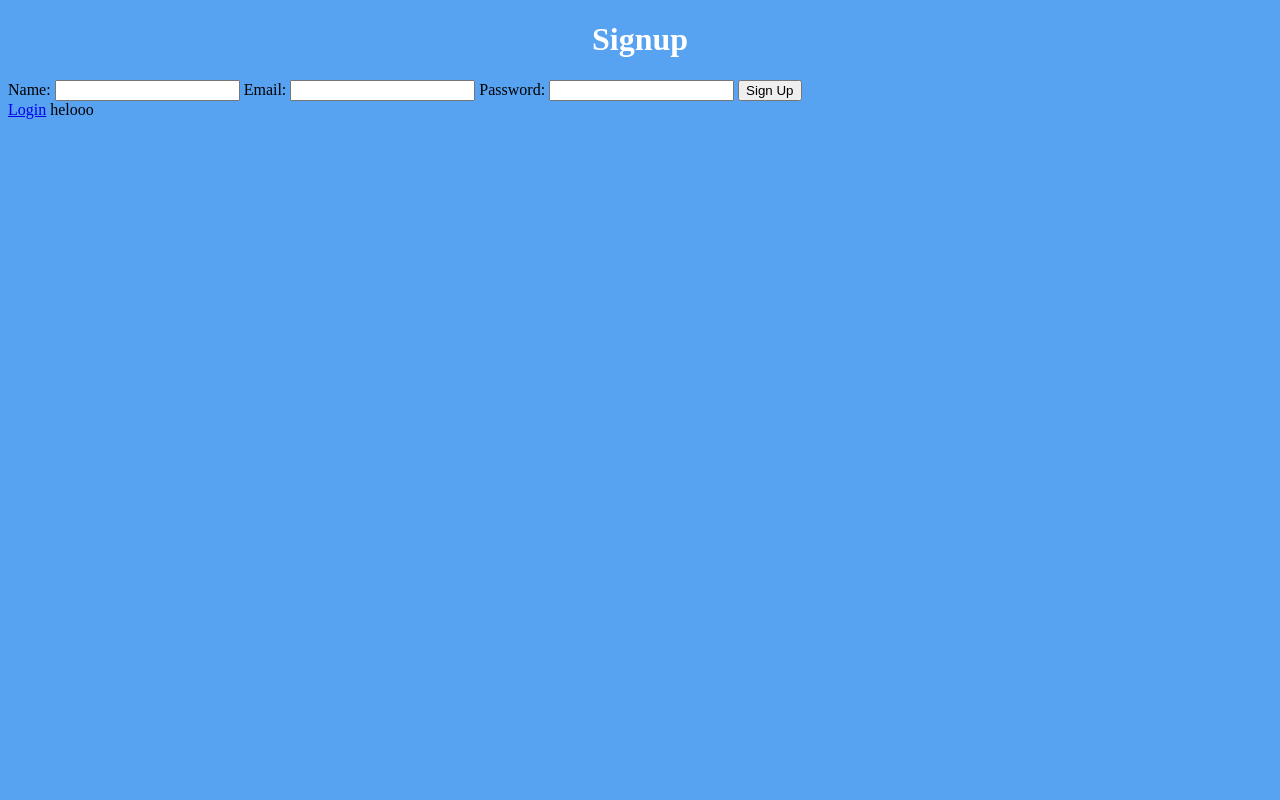
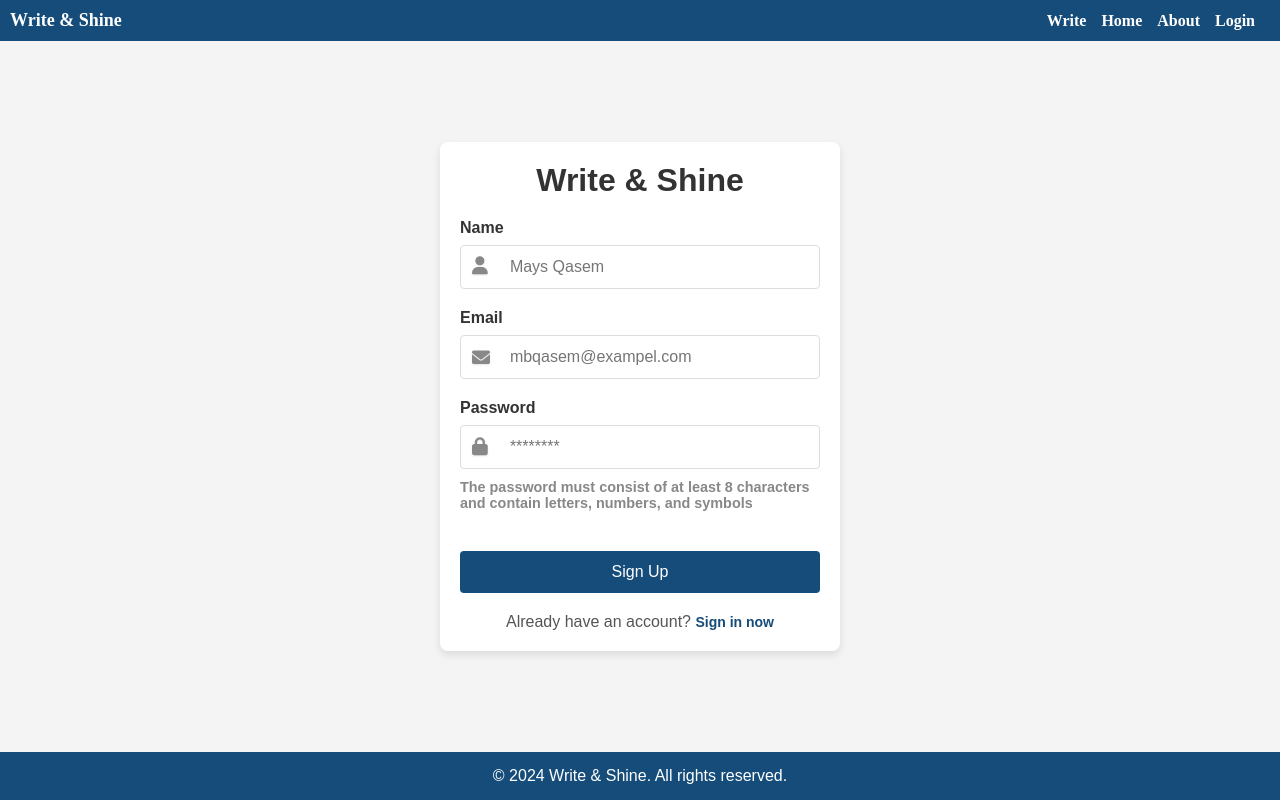
Before and after one commit to Mohamad-Jamal-J/write-and-shine-gsg-mrdt, a Django app: page /accounts/signup in a window 1280 px wide. Run offline with Django 5.2, Linux system fonts and the light colour scheme.

Commit message:
Add login/signup frontend components and integrate with backend

```diff
--- /dev/null
+++ b/accounts/static/css/auth.css
@@ -0,0 +1,213 @@
+/* Reset CSS */
+* {
+    margin: 0;
+    padding: 0;
+    box-sizing: border-box;
+}
+
+/* Body Styling */
+body {
+    font-family: Arial, sans-serif;
+    display: flex;
+    flex-direction: column;
+    min-height: 100vh;
+    background-color: #f4f4f4;
+}
+
+
+/* Main Content Styling */
+.main-container {
+    display: flex;
+    justify-content: center;
+    align-items: center;
+    flex: 1;
+    width: 100%;
+    max-width: 1200px;
+    margin: 20px auto;
+    padding: 20px;
+}
+
+.form-container {
+    background-color: #fff;
+    border-radius: 8px;
+    box-shadow: 0 4px 8px rgba(0, 0, 0, 0.1);
+    padding: 20px;
+    width: 100%;
+    max-width: 400px;
+    margin: auto;
+    /* Center horizontally */
+}
+
+h1 {
+    text-align: center;
+    color: #333;
+    margin-bottom: 20px;
+}
+
+
+
+.input-group {
+    position: relative;
+    margin-bottom: 20px;
+}
+
+.input-group input {
+    width: 100%;
+    padding: 12px 40px;
+    /* Add padding to accommodate icons */
+    border: 1px solid #ddd;
+    border-radius: 4px;
+    font-size: 16px;
+}
+
+
+
+.input-group label {
+    display: block;
+    margin-bottom: 8px;
+    color: #333;
+    font-weight: bold;
+}
+
+.input-group .password-requirements {
+    margin-top: 10px;
+    /* Space above requirements */
+    font-size: 0.9rem;
+    color: #888;
+}
+
+form button {
+    width: 100%;
+    padding: 12px;
+    border: none;
+    border-radius: 4px;
+    background-color: #154c79;
+    color: #fff;
+    font-size: 16px;
+    cursor: pointer;
+    transition: background-color 0.3s ease;
+    margin-top: 20px;
+}
+
+button:hover {
+    background-color: #236398;
+}
+
+
+
+
+.input-group label {
+    display: block;
+    /* Make label a block element */
+    margin-bottom: 8px;
+    /* Space between label and input */
+    color: #333;
+    /* Label color */
+    font-weight: bold;
+    /* Make label bold */
+}
+
+.input-group .password-requirements {
+    margin-top: 10px;
+    /* Add space above the requirements text */
+    font-size: 0.9rem;
+    /* Adjust font size if needed */
+    color: #888;
+    /* Color for the requirements text */
+}
+
+
+
+
+/* Main Content Styling */
+.main-container {
+    display: flex;
+    justify-content: center;
+    align-items: center;
+    flex: 1;
+    width: 100%;
+    max-width: 1200px;
+    margin: 20px auto;
+    padding: 20px;
+}
+
+.form-container {
+    background-color: #fff;
+    border-radius: 8px;
+    box-shadow: 0 4px 8px rgba(0, 0, 0, 0.1);
+    padding: 20px;
+    width: 100%;
+    max-width: 400px;
+    margin: auto;
+    /* Center horizontally */
+}
+
+h1 {
+    text-align: center;
+    color: #333;
+    margin-bottom: 20px;
+}
+
+
+.sign-link {
+    text-align: center;
+    margin-top: 20px;
+    color: #555;
+}
+
+.sign-link a {
+    color: #154c79;
+    /* Light Blue color */
+    text-decoration: none;
+    font-weight: bold;
+    font-size: 14px;
+}
+
+.sign-link a:hover {
+    text-decoration: underline;
+}
+
+.input-group input {
+    width: 100%;
+    padding: 12px 40px;
+    /* Add padding to accommodate icons */
+    border: 1px solid #ddd;
+    border-radius: 4px;
+    font-size: 16px;
+}
+
+.input-group .icon {
+    position: absolute;
+    top: 50%;
+    /* Center vertically */
+    transform: translateY(-100%);
+    /* Center the icon */
+    left: 12px;
+    color: #888;
+    font-size: 18px;
+    text-shadow: 0 1px 2px rgba(0, 0, 0, 0.1);
+}
+
+.icon2 {
+    position: absolute;
+    top: 55%;
+    /* Center vertically */
+    transform: translateY(-2%);
+    /* Center the icon */
+    left: 12px;
+    color: #888;
+    font-size: 18px;
+    text-shadow: 0 1px 2px rgba(0, 0, 0, 0.1);
+}
+
+.icon1 {
+    position: absolute;
+    top: 55%;
+    /* Center vertically */
+    transform: translateY(-10%);
+    /* Center the icon */
+    left: 12px;
+    color: #888;
+    font-size: 18px;
+    text-shadow: 0 1px 2px rgba(0, 0, 0, 0.1);
+}
--- a/accounts/static/css/test.css
+++ b/accounts/static/css/test.css
@@ -1,12 +1,3 @@
-body {
-    background-color: #57a2f1;
-}
-
-h1 {
-    color: #ffffff;
-    text-align: center;
-}
-
 .messages {
     margin-top: 20px;
 }
--- a/accounts/templates/accounts/sign_up.html
+++ b/accounts/templates/accounts/sign_up.html
@@ -2,39 +2,50 @@
 
 <!DOCTYPE html>
 <html lang="en">
+
 <head>
     <meta charset="UTF-8">
     <title>sign up</title>
-    <link rel="stylesheet" href="{% static 'css/test.css' %}">
+    <link rel="stylesheet" href="{% static 'css/auth.css' %}">
+    <link rel="stylesheet" href="{% static 'css/header.css' %}">
+    <link rel="stylesheet" href="{% static 'css/footer.css' %}">
+    <link rel="stylesheet" href="https://cdnjs.cloudflare.com/ajax/libs/font-awesome/6.0.0-beta3/css/all.min.css">
 </head>
+
 <body>
-<h1>Signup</h1>
+    {% include 'components/header.html' %}
+    <div class="main-container">
+        <div class="container">
+            <div class="form-container">
+                <h1>Write & Shine</h1>
+                {% include 'components/message.html'%}
+                <form method="post" action="{% url 'signup_api' %}">
+                    {% csrf_token %}
+                    <div class="input-group">
+                        <label>Name</label>
+                        <i class="fas fa-user icon1"></i>
+                        <input type="text" id="name" name="name" value="{{ name }}" placeholder="  Mays Qasem" required>
+                    </div>
+                    <div class="input-group">
+                        <label>Email</label>
+                        <i class="fas fa-envelope icon2"></i>
+                        <input type="email" id="email" name="email" value="{{ email }}"
+                            placeholder="  mbqasem@exampel.com" required>
+                    </div>
+                    <div class="input-group">
+                        <label>Password</label>
+                        <i class="fas fa-lock icon" style="margin-bottom:50px;"></i>
+                        <input type="password" id="password" name="password" placeholder="  ********" required>
+                        <label class="password-requirements">The password must consist of at least 8 characters and
+                            contain letters, numbers, and symbols</label>
+                    </div>
+                    <button type="submit">Sign Up</button>
+                    <p class="sign-link">Already have an account? <a href="{% url 'login_api' %}">Sign in now</a></p>
+                </form>
+            </div>
+        </div>
+    </div>
+    {% include 'components/footer.html' %}
+</body>
 
-    {% if messages %}
-        <div class="messages">
-            {% for message in messages %}
-                <div class="alert {% if message.tags %}alert-{{ message.tags }}{% endif %}">
-                    {{ message }}
-                </div>
-            {% endfor %}
-        </div>
-    {% endif %}
-
-    <form method="post" action="{% url 'signup_api' %}">
-        {% csrf_token %}
-        <label for="name">Name:</label>
-        <input type="text" id="name" name="name" value="{{ name }}">
-
-        <label for="email">Email:</label>
-        <input type="email" id="email" name="email" value="{{ email }}">
-
-        <label for="password">Password:</label>
-        <input type="password" id="password" name="password">
-
-        <button type="submit">Sign Up</button>
-    </form>
-    <a href="{% url 'login_api' %}">Login</a>
-
-helooo
-</body>
 </html>
--- /dev/null
+++ b/accounts/templates/components/message.html
@@ -0,0 +1,9 @@
+{% if messages %}
+<div class="messages">
+    {% for message in messages %}
+    <div class="alert {% if message.tags %}alert-{{ message.tags }}{% endif %}">
+        {{ message }}
+    </div>
+    {% endfor %}
+</div>
+{% endif %}
--- a/accounts/urls.py
+++ b/accounts/urls.py
@@ -4,7 +4,7 @@ from .views import index, signup_api, login_api, logout_api, delete_account_api,
 urlpatterns = [
     path('', index, name='accounts_index'),
     path('signup', signup_api, name='signup_api'),
-    path('login', login_api, name='login_api'),
+    path('login/', login_api, name='login_api'),
     path('logout', logout_api, name='logout_api'),
     path('delete', delete_account_api, name='delete_account_api'),
     path('change-passowrd', change_password_api, name='change_password_api')
--- a/profiles/urls.py
+++ b/profiles/urls.py
@@ -4,4 +4,5 @@ from profiles import views
 
 urlpatterns = [
     path('profiles/', views.index, name='profiles_index')
+
 ]
--- a/profiles/views.py
+++ b/profiles/views.py
@@ -6,7 +6,7 @@ from .messages import get_feedback_message
 
 
 def index(request):
-    return render(request, 'profiles/index.html')
+    return render(request, 'profiles/profile.html')
 
 
 @login_required
--- /dev/null
+++ b/static/css/footer.css
@@ -0,0 +1,11 @@
+.footer {
+    background-color: #154c79;
+    color: white;
+    text-align: center;
+    padding: 15px;
+}
+
+/* Footer text */
+.footer p {
+    margin: 0;
+}
--- /dev/null
+++ b/static/css/header.css
@@ -0,0 +1,69 @@
+header {
+    background-color: #154c79;
+    color: white;
+    padding: 10px;
+    display: flex;
+    justify-content: space-between;
+    align-items: center;
+    font-weight: bold;
+    padding-right: 25px;
+}
+
+header .logo {
+    font-family: 'Trirong';
+    font-size: large;
+}
+
+header nav {
+    display: flex;
+    align-items: center;
+}
+
+header nav a {
+    color: white;
+    text-decoration: none;
+    margin-left: 15px;
+    font-family: "Trirong";
+}
+
+nav a:hover {
+    color: #e28743;
+    /* Change text color on hover */
+    border-radius: 5px;
+    /* Rounded edges */
+}
+
+header nav .user-icon {
+    font-size: 2rem;
+    margin-left: 15px;
+}
+.dropdown {
+    position: relative;
+    display: inline-block;
+}
+
+.dropdown-content {
+    display: none;
+    position: absolute;
+    background-color: #f9f9f9;
+    min-width: 160px;
+    box-shadow: 0px 8px 16px rgba(0, 0, 0, 0.2);
+    z-index: 1;
+    right: 0;
+}
+
+.dropdown-content a {
+    color: black;
+    padding: 12px 16px;
+    text-decoration: none;
+    display: block;
+}
+
+.dropdown-content a:hover {
+    background-color: #f1f1f1;
+}
+
+/* Show the dropdown on click */
+.dropdown.show .dropdown-content {
+    display: block;
+}
--- /dev/null
+++ b/templates/components/footer.html
@@ -0,0 +1,3 @@
+<footer class="footer">
+    <p>&copy; 2024 Write & Shine. All rights reserved.</p>
+</footer>
--- /dev/null
+++ b/templates/components/header.html
@@ -0,0 +1,19 @@
+<header>
+    <div class="logo"> Write & Shine</div>
+    <nav>
+        <a href="#">Write</a>
+        <a href="#">Home</a>
+        <a href="{% url 'about' %}">About</a>
+        {% if user.is_authenticated %}
+        <div class="dropdown">
+            <a href="#"><i class="fas fa-user-circle user-icon"></i></a>
+            <div class="dropdown-content">
+                <a href="#">Profile</a>
+                <a href="{% url 'logout_api' %}">Logout</a>
+            </div>
+        </div>
+        {% else %}
+        <a href="{% url 'login_api' %}">Login</a>
+        {% endif %}
+    </nav>
+</header>
--- a/write_and_shine/urls.py
+++ b/write_and_shine/urls.py
@@ -23,6 +23,7 @@ from django.conf.urls.static import static
 urlpatterns = [
     path('admin/', admin.site.urls),
     path('', TemplateView.as_view(template_name='index.html'), name='home'),
+    path('about/', TemplateView.as_view(template_name='about.html'), name='about'),
     path('accounts/', include('accounts.urls')),
     path('', include('profiles.urls')),
     path('posts/', include('posts.urls')),
```
Also changed, not shown: accounts/templates/accounts/login.html (+33 -24 lines), static/css/about.css (added, +66 -0 lines), static/js/header.js (added, +19 -0 lines), templates/about.html (added, +53 -0 lines), templates/posts.html (+8 -0 lines), write_and_shine/settings.py (+13 -2 lines), db.sqlite3, static/img/about.jpg (added).
